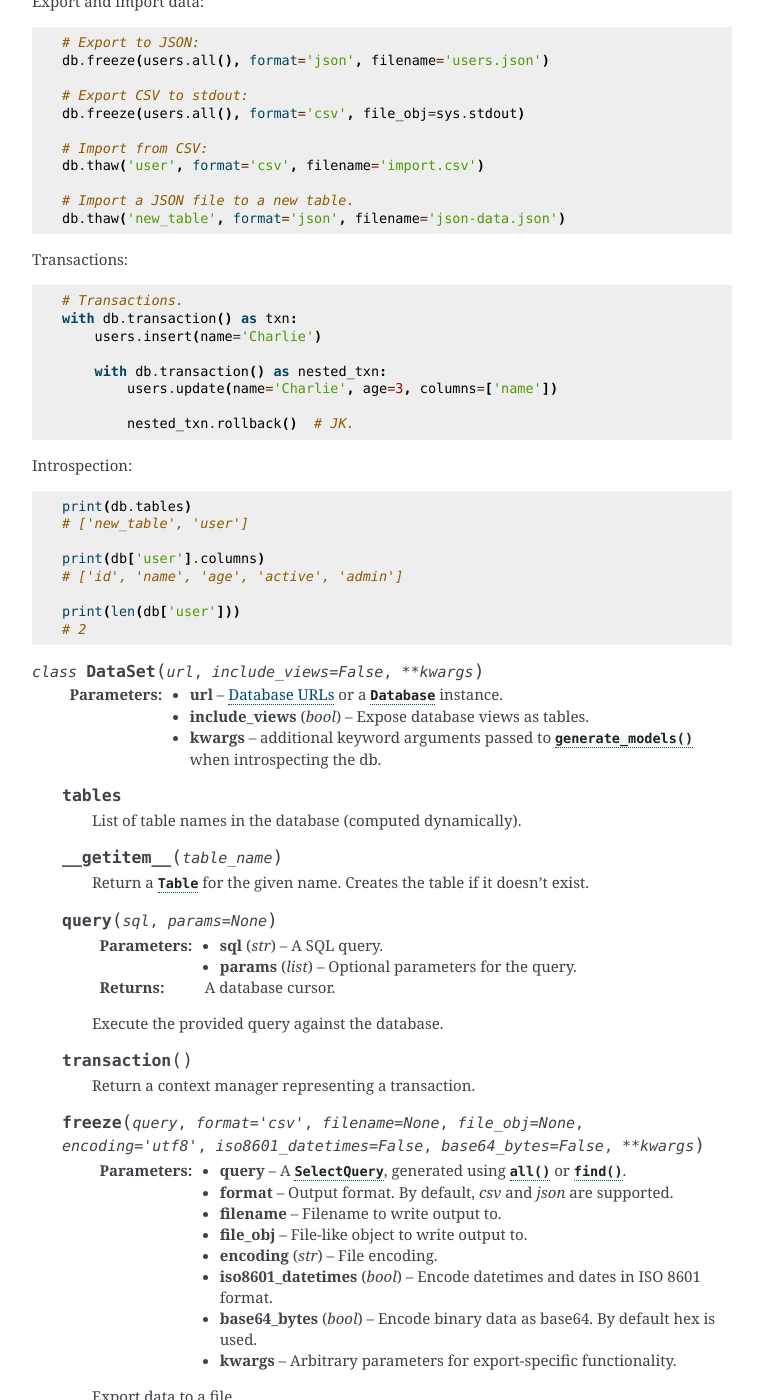
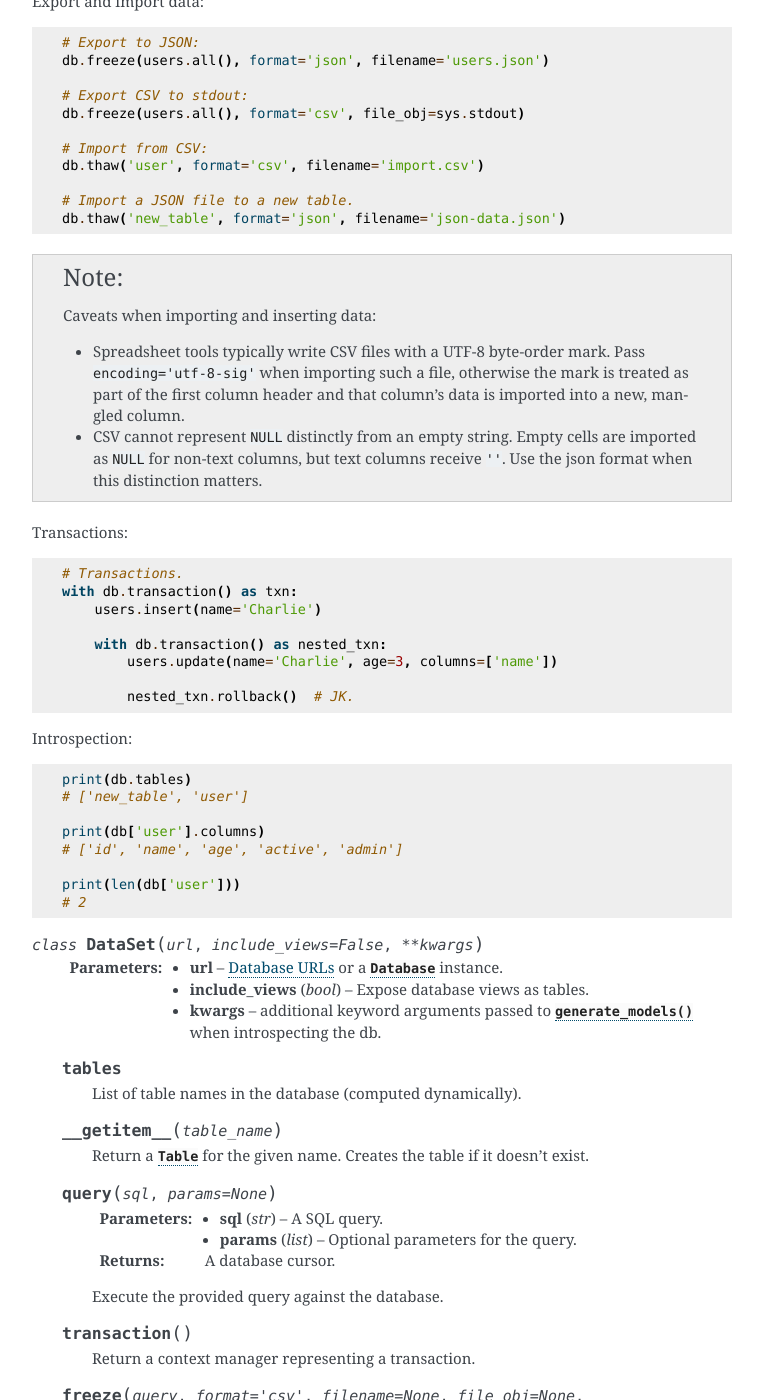
Before and after one commit to Star-DreamDev/myPeers, a Sphinx documentation site: the page built from docs/peers/orm_utils.rst, in a window 1280 px wide and 1400 px high, scrolled down 16853 px. Shown: the whole window, without its empty margins (378-1141 px from the left). Built offline with Sphinx 7.4.7, drawn with Linux system fonts in a browser that asks for light colours; the version number could not be read and is left out; some of the changed text lies outside the part shown.

Commit message:
Doc update for dataset.thaw csv caveat.

```diff
--- a/docs/peers/orm_utils.rst
+++ b/docs/peers/orm_utils.rst
@@ -1076,6 +1076,17 @@ Export and import data:
    # Import a JSON file to a new table.
    db.thaw('new_table', format='json', filename='json-data.json')
 
+.. note::
+    Caveats when importing and inserting data:
+
+    * Spreadsheet tools typically write CSV files with a UTF-8 byte-order
+      mark. Pass ``encoding='utf-8-sig'`` when importing such a file,
+      otherwise the mark is treated as part of the first column header and
+      that column's data is imported into a new, mangled column.
+    * CSV cannot represent ``NULL`` distinctly from an empty string. Empty
+      cells are imported as ``NULL`` for non-text columns, but text columns
+      receive ``''``. Use the json format when this distinction matters.
+
 Transactions:
 
 .. code-block:: python
@@ -1153,7 +1164,8 @@ Introspection:
       :param filename: Filename to read data from.
       :param file_obj: File-like object to read data from.
       :param bool strict: Skip values for columns that do not already exist on the table.
-      :param str encoding: File encoding.
+      :param str encoding: File encoding. Use ``'utf-8-sig'`` for CSV files
+         that begin with a byte-order mark (as written by Excel).
       :param bool iso8601_datetimes: Decode datetimes and dates from ISO 8601 format.
       :param bool base64_bytes: Decode BLOB field-data from base64. By default hex
          is assumed.
@@ -1240,7 +1252,8 @@ Introspection:
       :param filename: Filename to read data from.
       :param file_obj: File-like object to read data from.
       :param bool strict: Skip values for columns that do not already exist on the table.
-      :param str encoding: File encoding.
+      :param str encoding: File encoding. Use ``'utf-8-sig'`` for CSV files
+         that begin with a byte-order mark (as written by Excel).
       :param bool iso8601_datetimes: Decode datetimes and dates from ISO 8601 format.
       :param bool base64_bytes: Decode BLOB field-data from base64. By default hex
          is assumed.
```
